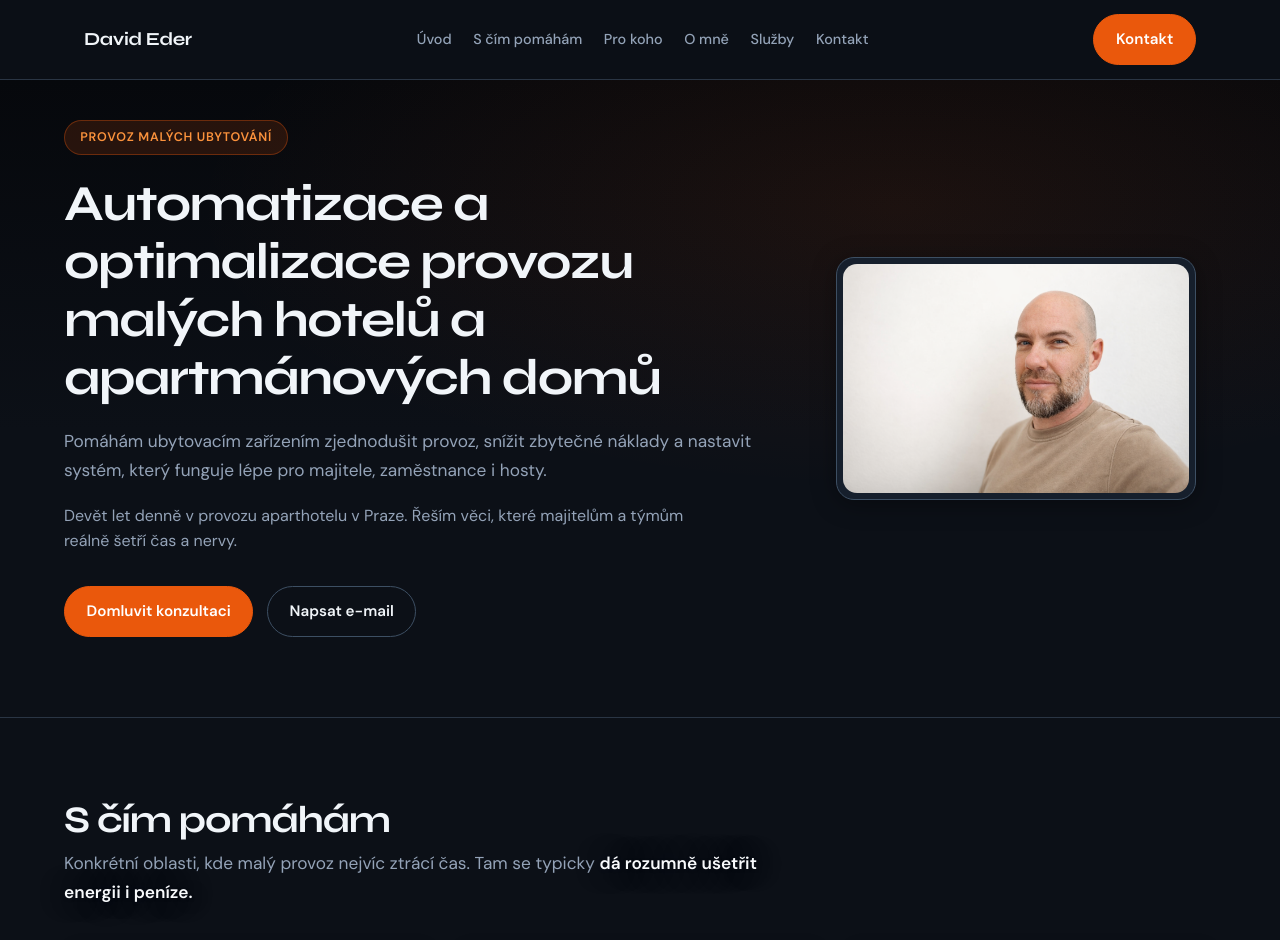
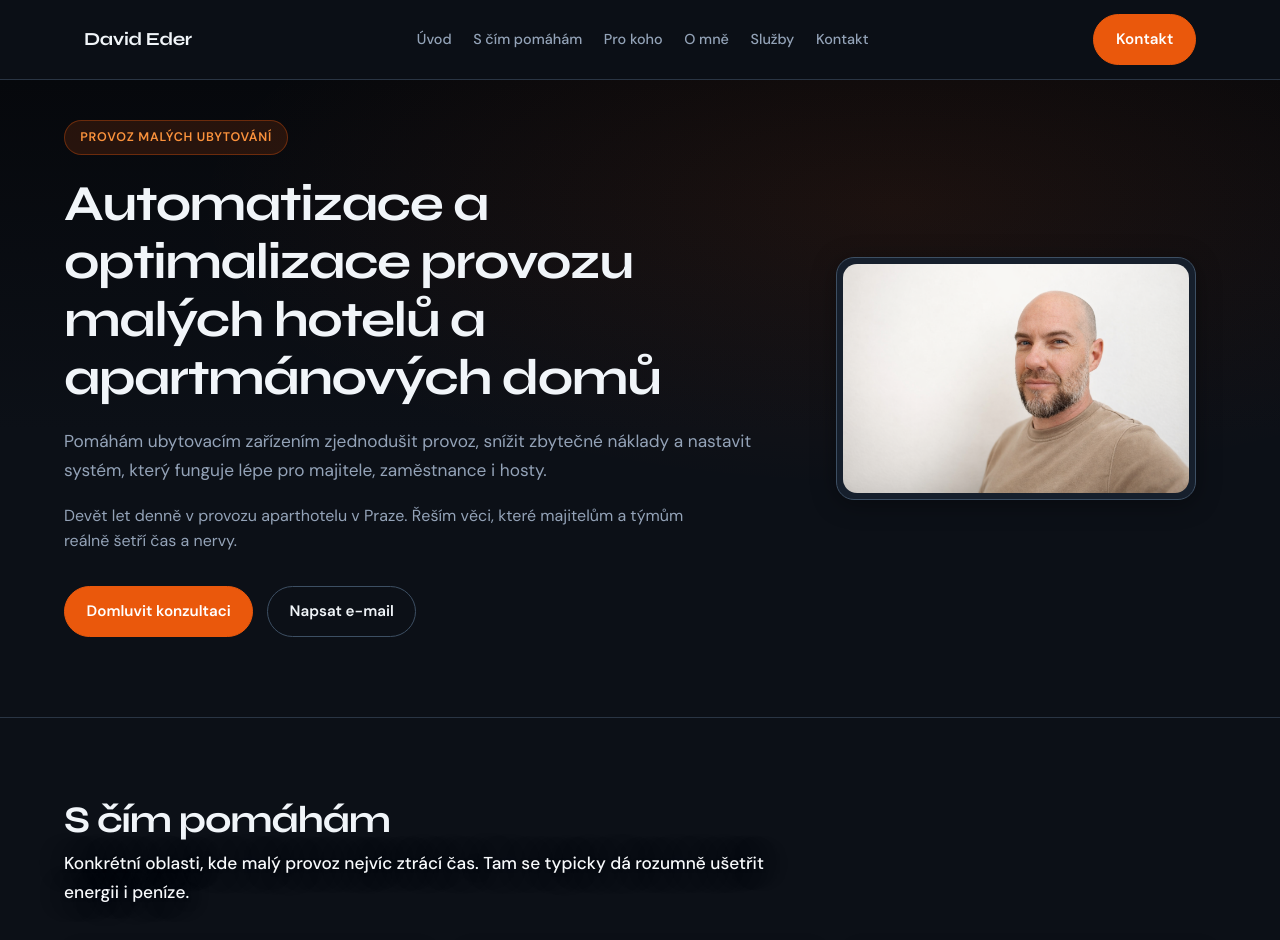
Before and after one commit to Noah-eu/David-Eder, a React (Vite) app: page / in a window 1280 px wide. Shown: the top 940 px of the page. Built offline with nearby package versions, Linux system fonts and the light colour scheme.

Commit message:
style: unify help section intro to full light treatment
Made-with: Cursor

```diff
--- a/src/components/HelpSection.tsx
+++ b/src/components/HelpSection.tsx
@@ -9,10 +9,7 @@ export function HelpSection() {
         <h2 className="section__title" id="help-title">
           {help.title}
         </h2>
-        <p className="section__intro help-section__intro">
-          {help.introLead}
-          <span className="help-section__intro-highlight">{help.introHighlight}</span>
-        </p>
+        <p className="section__intro help-section__intro">{help.intro}</p>
         <div className="cards-grid cards-grid--2 cards-grid--3">
           {help.cards.map((card) => (
             <article key={card.title} className="card card--service">
--- a/src/content/siteData.ts
+++ b/src/content/siteData.ts
@@ -51,9 +51,8 @@ export const siteData = {
   help: {
     id: 's-cim-pomaham',
     title: 'S čím pomáhám',
-    introLead:
-      'Konkrétní oblasti, kde malý provoz nejvíc ztrácí čas. Tam se typicky ',
-    introHighlight: 'dá rozumně ušetřit energii i peníze.',
+    intro:
+      'Konkrétní oblasti, kde malý provoz nejvíc ztrácí čas. Tam se typicky dá rozumně ušetřit energii i peníze.',
     cards: [
       {
         title: 'Automatizace provozu',
--- a/src/styles.css
+++ b/src/styles.css
@@ -431,15 +431,15 @@ a:hover {
   color: var(--accent);
 }
 
-/* S čím pomáhám — zvýraznění části úvodu kvůli čitelnosti u přesahu hero kruhu */
+/* S čím pomáhám — celý úvod světlý kvůli čitelnosti u přesahu hero kruhu */
 .help-section {
   position: relative;
   z-index: 1;
 }
 
-.help-section__intro-highlight {
+.help-section__intro {
   color: #f8fafc;
-  font-weight: 600;
+  font-weight: 500;
   text-shadow: 0 0 24px rgba(12, 16, 23, 0.85), 0 1px 3px rgba(12, 16, 23, 0.95);
 }
 
```
